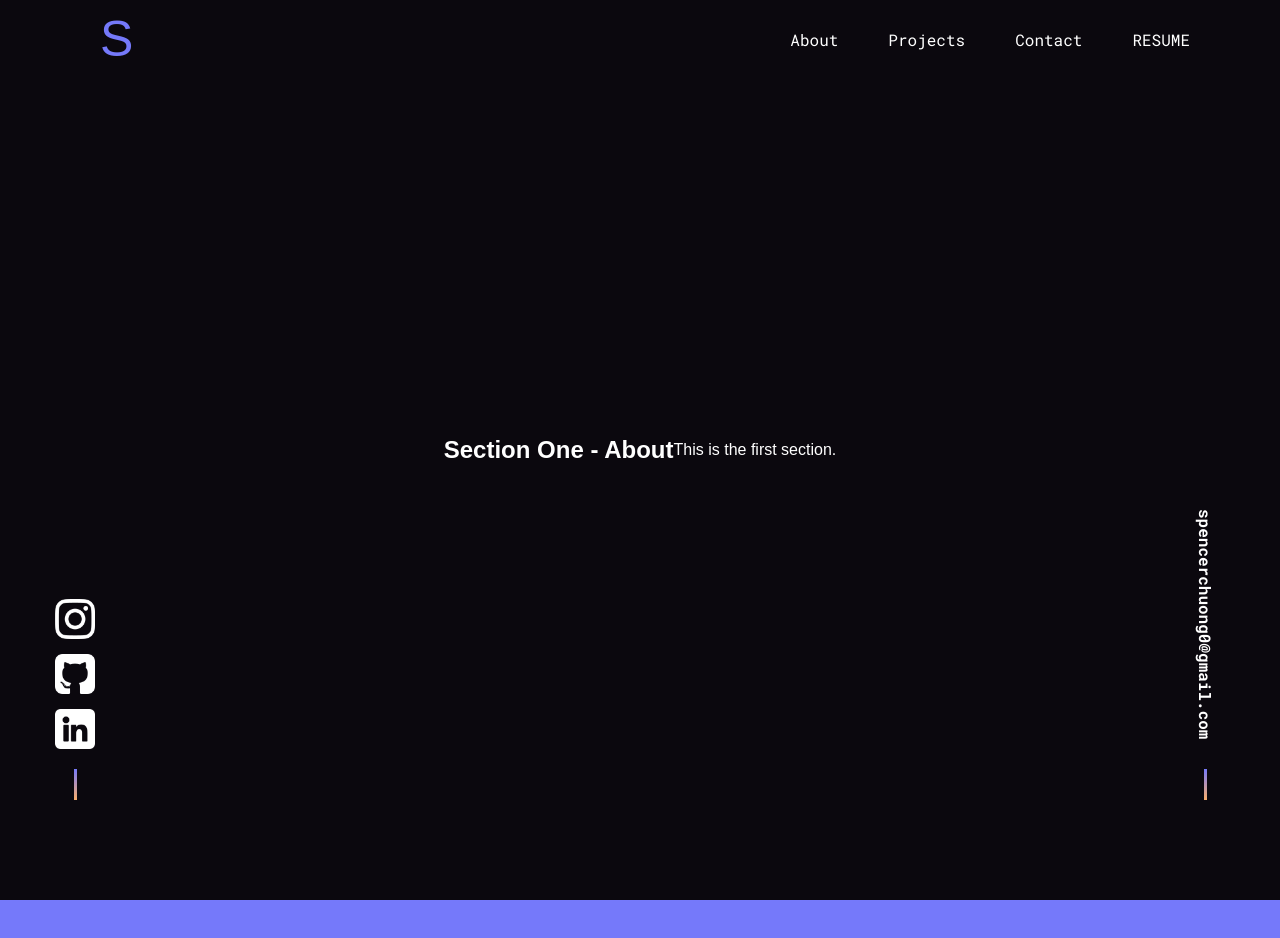
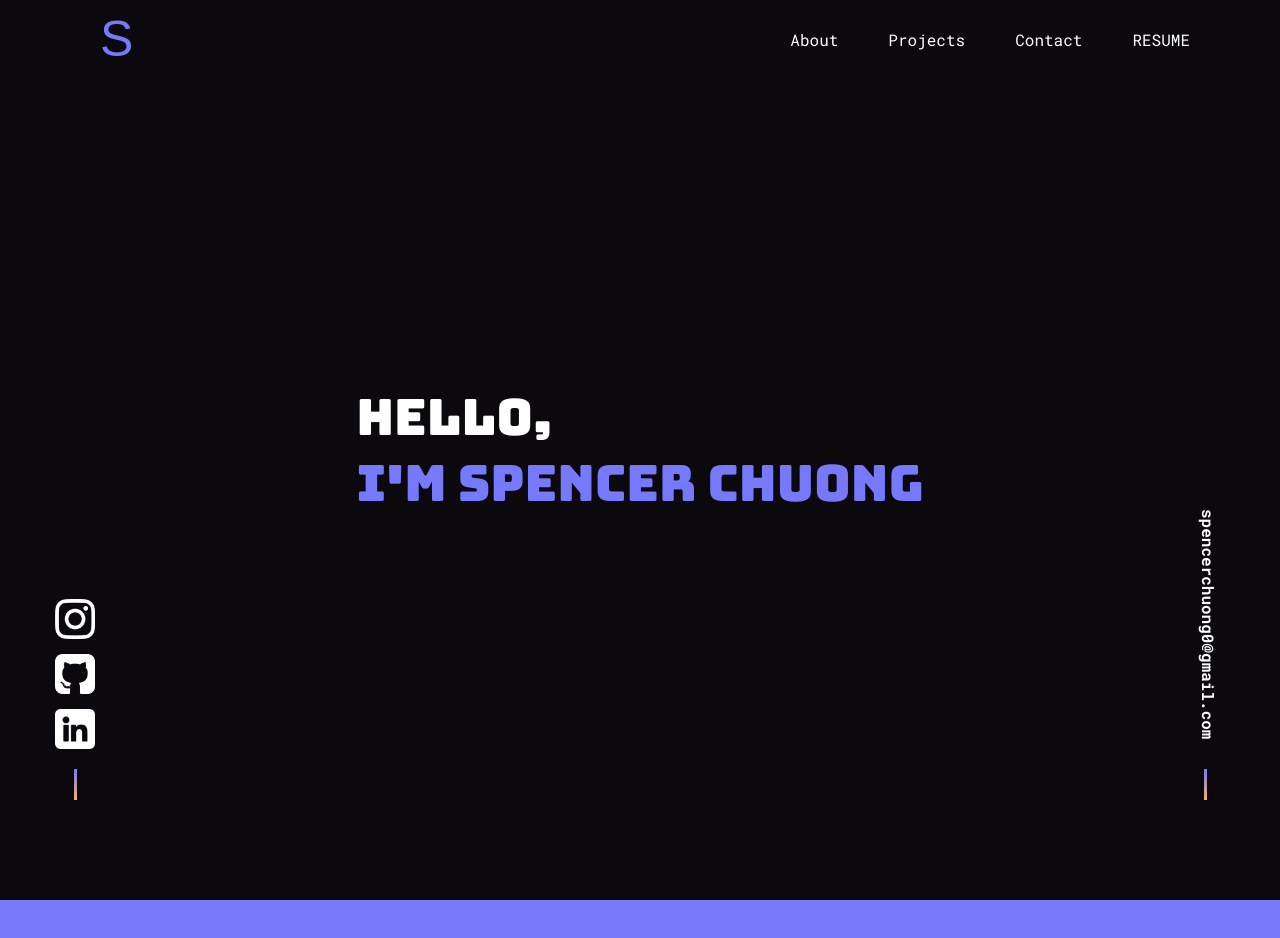
Before and after one commit to skchuong100/my-portfolio, a React (Create React App) app: page / in a window 1280 px wide. Shown: the top 938 px of the page. Built offline with nearby package versions, Linux system fonts and the light colour scheme; a web font is replaced by a local one.

Commit message:
Aligned Right Bar a bit and started on text

```diff
--- a/src/App.js
+++ b/src/App.js
@@ -1,6 +1,7 @@
 import React from 'react';
 import Navbar from './components/Navbar';
 import Sidebars from './components/Sidebars';
+import './components/FirstSection.css';
 import './App.css';
 
 function App() {
@@ -9,8 +10,10 @@ function App() {
             <Navbar />
             <Sidebars />
             <section id="section-one" className="section-one">
-                <h1>Section One - About</h1>
-                <p>This is the first section.</p>
+            <div className="intro-text">
+                <span className="hello-text">Hello,</span>
+                <span className="name-text">I'm Spencer Chuong</span>
+            </div>
             </section>
             <section id="section-two" className="section-two">
                 <h1>Section Two - About</h1>
--- /dev/null
+++ b/src/components/FirstSection.css
@@ -0,0 +1,23 @@
+@font-face {
+    font-family: 'Bungee';
+    src: url('../assets/fonts/Bungee-Regular.ttf') format('truetype');
+    font-weight: normal;
+    font-style: normal;
+}
+
+.intro-text {
+    font-family: "Bungee", monospace;
+    font-size: 50px;
+    font-weight: 400;
+    display: flex;
+    flex-direction: column;
+    align-items: flex-start; /* Aligns text to the left */
+}
+
+.hello-text {
+    color: white;
+}
+
+.name-text {
+    color: #7579FA;
+}
--- a/src/components/Sidebars.css
+++ b/src/components/Sidebars.css
@@ -66,6 +66,7 @@
     text-decoration: none;
     transition: color 0.3s ease;
     margin-bottom: 10px; /* Fine-tune spacing between email text and the bar */
+    margin-left: 7px;
     font-family: "Roboto Mono", monospace;
 
 }
```
Also changed, not shown: src/assets/fonts/Bungee-Regular.ttf (added).
